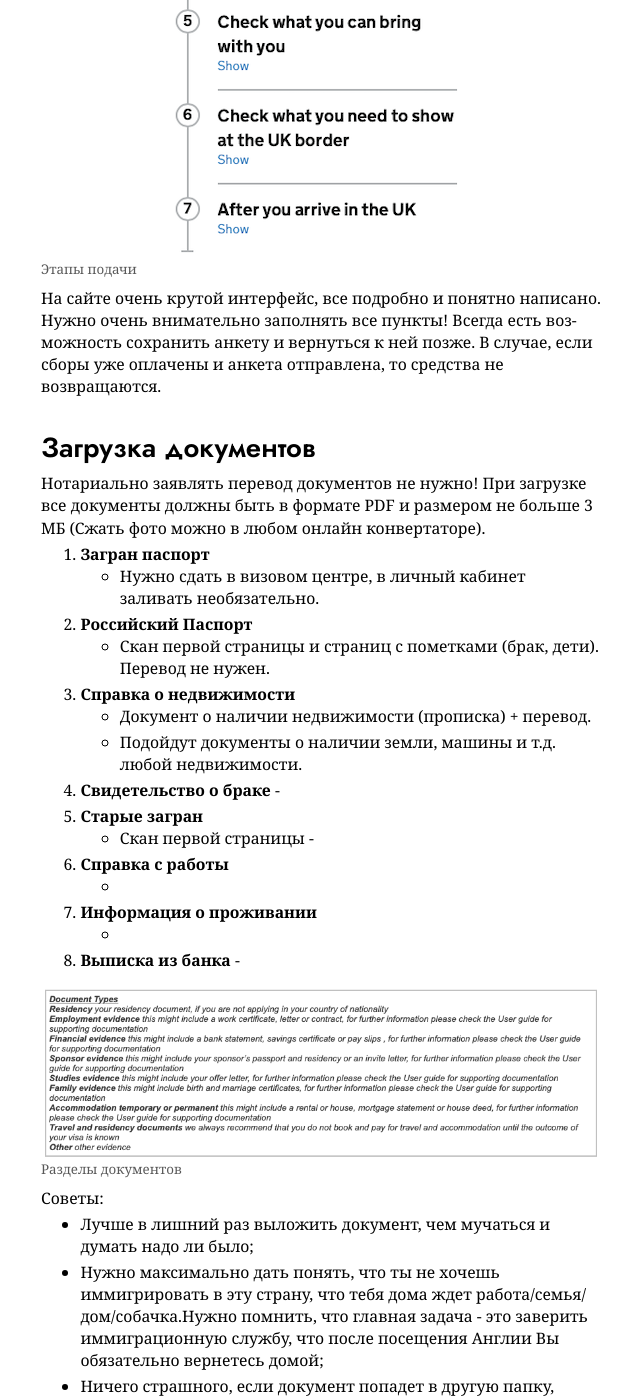
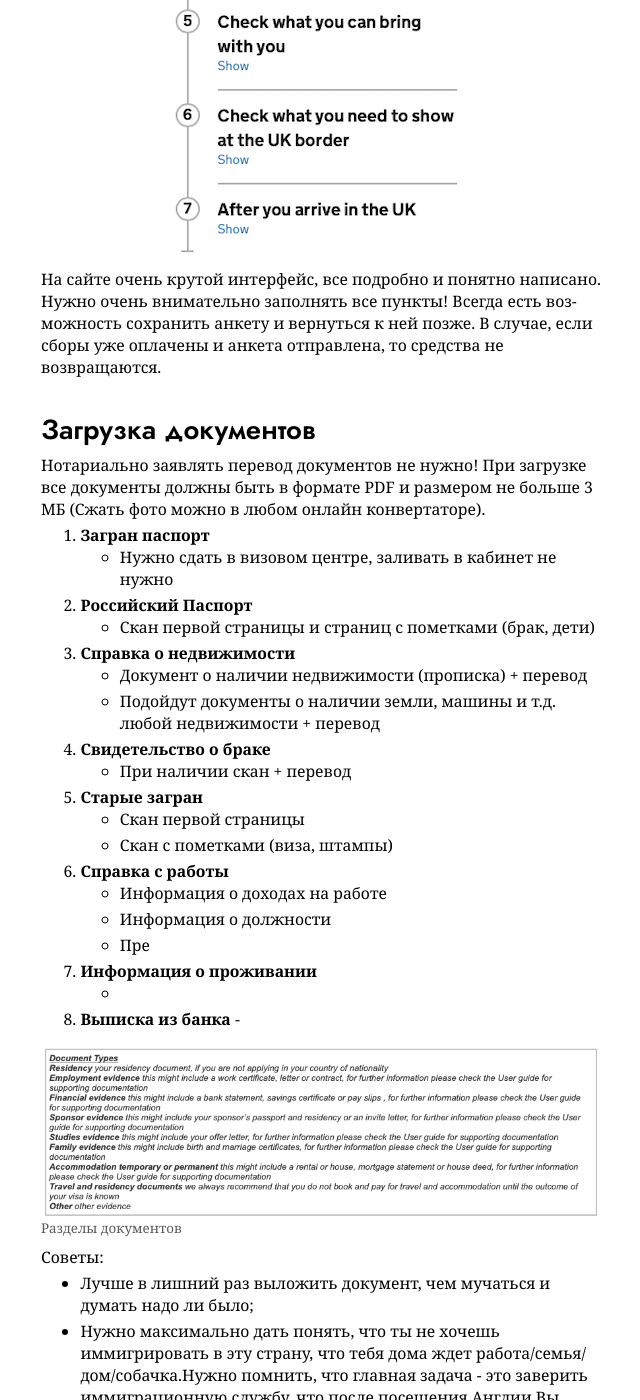
Before and after one commit to keresm/keresaina.github.io, a Jekyll site: the page built from _posts/2020-11-22-viza.md, in a window 1280 px wide and 1400 px high, scrolled down 1620 px. Shown: the whole window, without its empty margins (319-959 px from the left). Built offline with Jekyll 4.4.1, drawn with Linux system fonts in a browser that asks for light colours.

Commit message:
Update 2020-11-22-viza.md

```diff
--- a/_posts/2020-11-22-viza.md
+++ b/_posts/2020-11-22-viza.md
@@ -39,7 +39,6 @@ date:   2020-12-21 21:41:13 +0900
 
 <figure>
   <img src="{{ site.url }}/assets/images/Фото/new_anketa.png" data-action="zoom" />
-  <figcaption>Этапы подачи</figcaption>
 </figure>
 
 На сайте очень крутой интерфейс, все подробно и понятно написано. Нужно очень внимательно заполнять все пункты! Всегда есть возможность сохранить анкету и вернуться к ней позже. В случае, если сборы уже оплачены и анкета отправлена, то средства не возвращаются.
@@ -50,19 +49,21 @@ date:   2020-12-21 21:41:13 +0900
 Нотариально заявлять перевод документов не нужно! При загрузке все документы должны быть в формате PDF и размером не больше 3 МБ (Сжать фото можно в любом онлайн конвертаторе).
 
 1. **Загран паспорт**
-    - Нужно сдать в визовом центре, в личный кабинет заливать необязательно.
+    - Нужно сдать в визовом центре, заливать в кабинет не нужно
 2. **Российский Паспорт**
-    - Скан первой страницы и страниц с пометками (брак, дети). Перевод не нужен.
+    - Скан первой страницы и страниц с пометками (брак, дети)
 3. **Справка о недвижимости**
-    - Документ о наличии недвижимости (прописка) + перевод.
-    - Подойдут документы о наличии земли, машины и т.д. любой недвижимости.
+    - Документ о наличии недвижимости (прописка) + перевод
+    - Подойдут документы о наличии земли, машины и т.д. любой недвижимости + перевод
 4. **Свидетельство о браке**
-    -
+    - При наличии скан + перевод
 5. **Старые загран**
     - Скан первой страницы
-    -
+    - Скан с пометками (виза, штампы)
 6. **Справка с работы**
-    -
+    - Информация о доходах на работе
+    - Информация о должности
+    - Пре
 7. **Информация о проживании**
     -
 8. **Выписка из банка**
```
